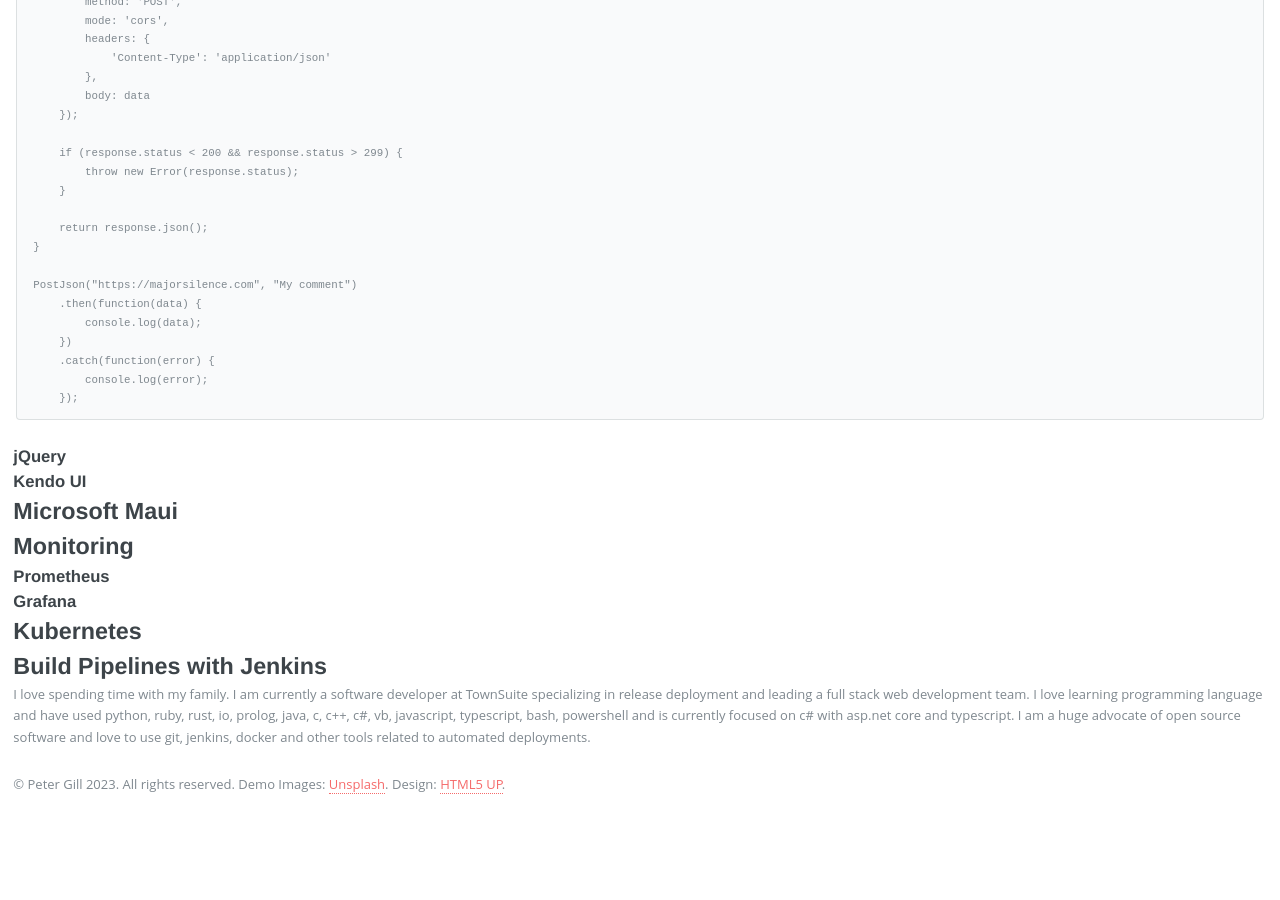
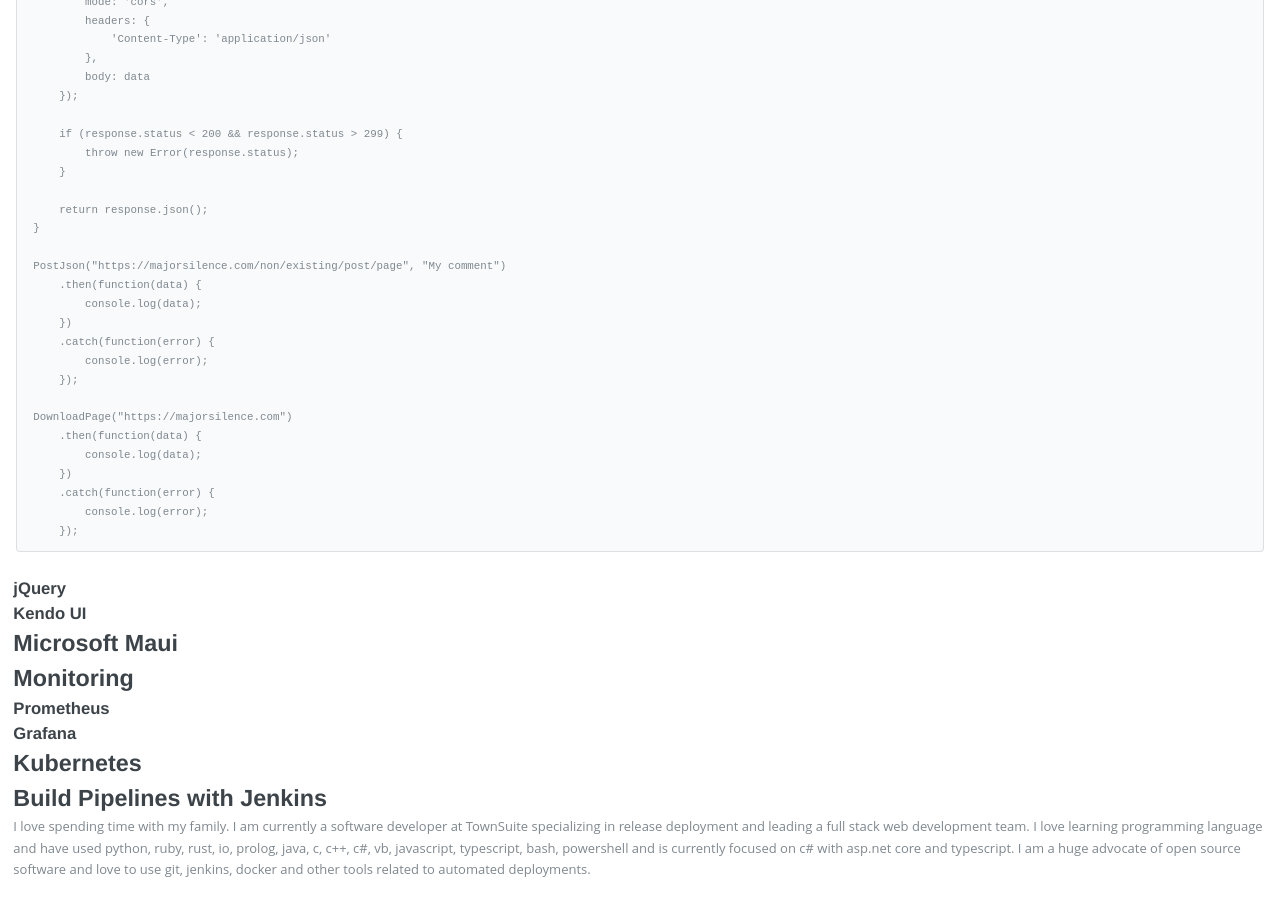
Before and after one commit to majorsilence/Dev, a Jekyll site: the page built from _posts/2023-04-07-dotnet-development.md, in a window 1280 px wide and 900 px high, scrolled down 39883 px. Built offline with Jekyll 4.4.1, drawn with Linux system fonts in a browser that asks for light colours; before the commit the page ends 40705 px from its top, so only the background shows below that.

Commit message:
javascript

````diff
--- a/_posts/2023-04-07-dotnet-development.md
+++ b/_posts/2023-04-07-dotnet-development.md
@@ -1972,7 +1972,6 @@
 In contrast the PostJson function is a POST and sets the mode to cors, headers, and a body.   PostJson returns the response.json().
 
 ```typescript
-
 async function DownloadPage(url) {
     const response = await fetch(url, {
         method: 'GET'
@@ -2007,13 +2006,21 @@
     return response.json();
 }
 
-PostJson("https://majorsilence.com", "My comment")
+PostJson("https://majorsilence.com/non/existing/post/page", "My comment")
     .then(function(data) {
         console.log(data);
     })
     .catch(function(error) {
         console.log(error);
     });
+
+DownloadPage("https://majorsilence.com")
+    .then(function(data) {
+        console.log(data);
+    })
+    .catch(function(error) {
+        console.log(error);
+    });
 ```
 
 ### jQuery
````
